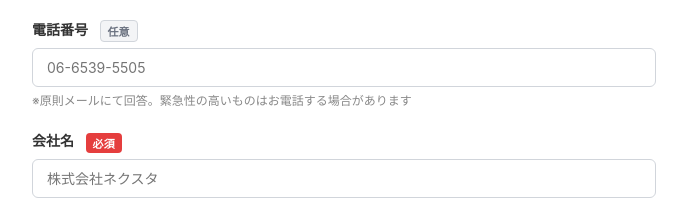
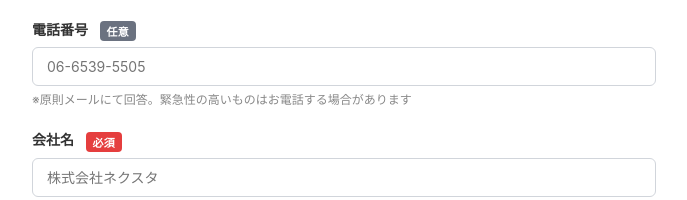
Before and after one commit to smartf-contact/smartf-contact, a plain HTML site: page index.html in a window 1280 px wide. Shown: the part 344-544 px from the top of the page, 296-983 px from the left. Drawn offline with Linux system fonts and the light colour scheme.

Commit message:
Update index.html

```diff
--- a/index.html
+++ b/index.html
@@ -16,7 +16,7 @@
     label.field-label { display: block; font-size: 14px; font-weight: 600; margin-bottom: 6px; color: #333; }
     .field-sublabel { font-size: 12px; color: #888; margin-top: 4px; }
     .badge-required { display: inline-block; font-size: 11px; font-weight: 700; color: #fff; background: #e53e3e; padding: 2px 7px; border-radius: 4px; margin-left: 8px; vertical-align: middle; letter-spacing: 0.02em; }
-    .badge-optional { display: inline-block; font-size: 11px; font-weight: 600; color: #6b7280; background: #f3f4f6; border: 1px solid #d1d5db; padding: 2px 7px; border-radius: 4px; margin-left: 8px; vertical-align: middle; }
+    .badge-optional { display: inline-block; font-size: 11px; font-weight: 700; color: #fff; background: #6b7280; padding: 2px 7px; border-radius: 4px; margin-left: 8px; vertical-align: middle; letter-spacing: 0.02em; }
     input[type="text"], input[type="email"], input[type="tel"], select, textarea { width: 100%; padding: 10px 14px; border: 1px solid #d1d5db; border-radius: 6px; font-size: 14px; font-family: inherit; color: #333; background: #fff; transition: border-color 0.2s; outline: none; }
     input:focus, select:focus, textarea:focus { border-color: #3b82f6; box-shadow: 0 0 0 3px rgba(59,130,246,0.1); }
     input.error, select.error, textarea.error { border-color: #e53e3e; }
@@ -125,14 +125,8 @@
   </form>
 </div>
 <script>
-  // ================================================================
-  // 設定
-  // ================================================================
   var ZENDESK_BASE = 'https://smartf-nexta.zendesk.com';
 
-  // ================================================================
-  // 設問定義
-  // ================================================================
   var QUESTIONS = {
     '操作に関するお問合せ': [
       { label: '端末を教えてください', type: 'select', options: ['PC', 'HT', 'WEB', 'その他'], required: true },
@@ -289,9 +283,6 @@
     if (nextStart >= qaItems.length || q.revealFinal) showFinalSection();
   }
 
-  // ================================================================
-  // ファイルアップロード（最大3ファイル）
-  // ================================================================
   document.getElementById('fileInput').addEventListener('change', function() {
     var fileError = document.getElementById('fileError');
     var fileNames = document.getElementById('fileNames');
@@ -302,9 +293,6 @@
     fileNames.innerHTML = Array.from(this.files).map(function(f) { return '<div class="file-name-item">' + f.name + '</div>'; }).join('');
   });
 
-  // ================================================================
-  // バリデーション
-  // ================================================================
   function validate() {
     var ok = true;
     var baseRules = [
@@ -326,9 +314,6 @@
     return ok;
   }
 
-  // ================================================================
-  // Zendesk Upload API でファイルをアップロードしてトークンを取得
-  // ================================================================
   async function uploadFileToZendesk(file) {
     var res = await fetch(
       ZENDESK_BASE + '/api/v2/uploads.json?filename=' + encodeURIComponent(file.name),
@@ -339,9 +324,6 @@
     return data.upload.token;
   }
 
-  // ================================================================
-  // 送信（Zendesk Requests API）
-  // ================================================================
   document.getElementById('inquiryForm').addEventListener('submit', async function(e) {
     e.preventDefault();
     document.getElementById('successMsg').style.display = 'none';
@@ -355,7 +337,6 @@
     var contact = document.getElementById('contact').value;
     var privacy = document.getElementById('privacy').checked ? '同意する' : '同意しない';
 
-    // QA回答を本文に整形
     var qaLines = qaItems.map(function(item, i) {
       var ans = (currentAnswers[i] || '').trim();
       return ans ? '【' + item.qDef.label + '】\n' + ans : null;
@@ -375,7 +356,6 @@
     btn.disabled = true; btn.textContent = '送信中...';
 
     try {
-      // ファイルアップロード
       var uploadTokens = [];
       var files = document.getElementById('fileInput').files;
       for (var i = 0; i < files.length; i++) {
@@ -383,7 +363,6 @@
         uploadTokens.push(token);
       }
 
-      // チケット起票
       var payload = {
         request: {
           subject: '【' + cat + '】' + company,
```
